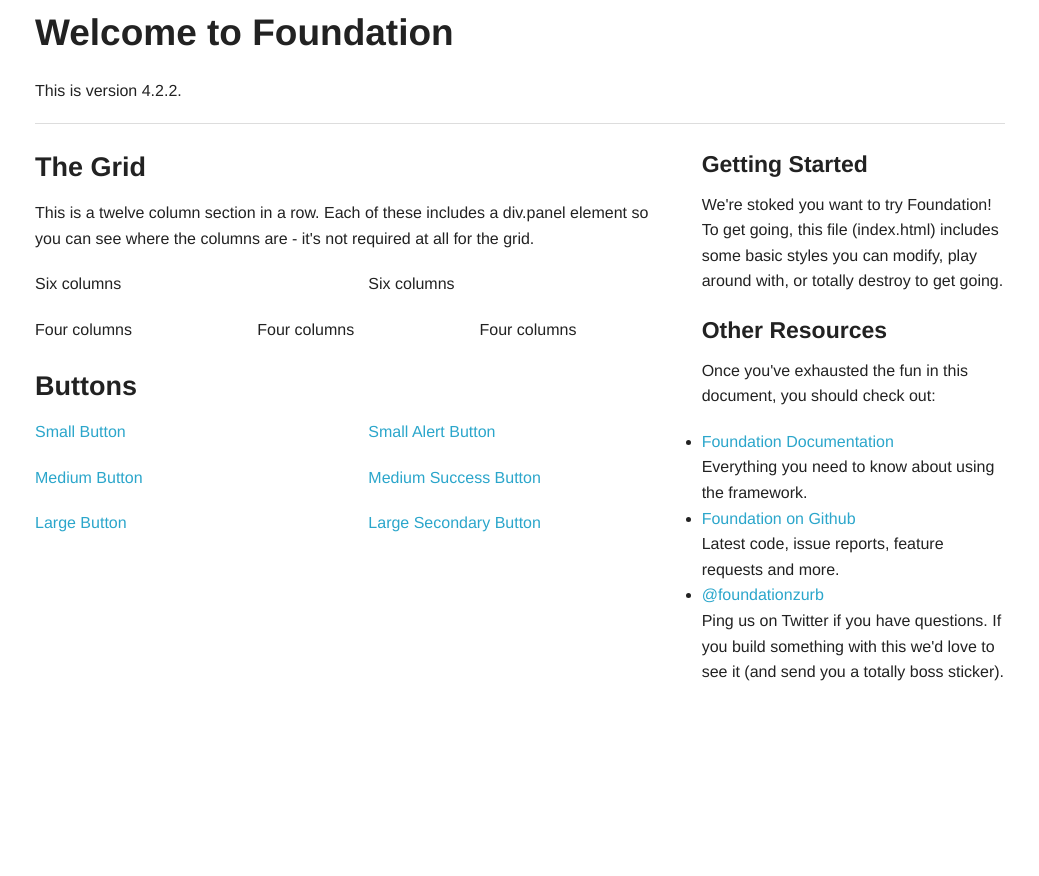
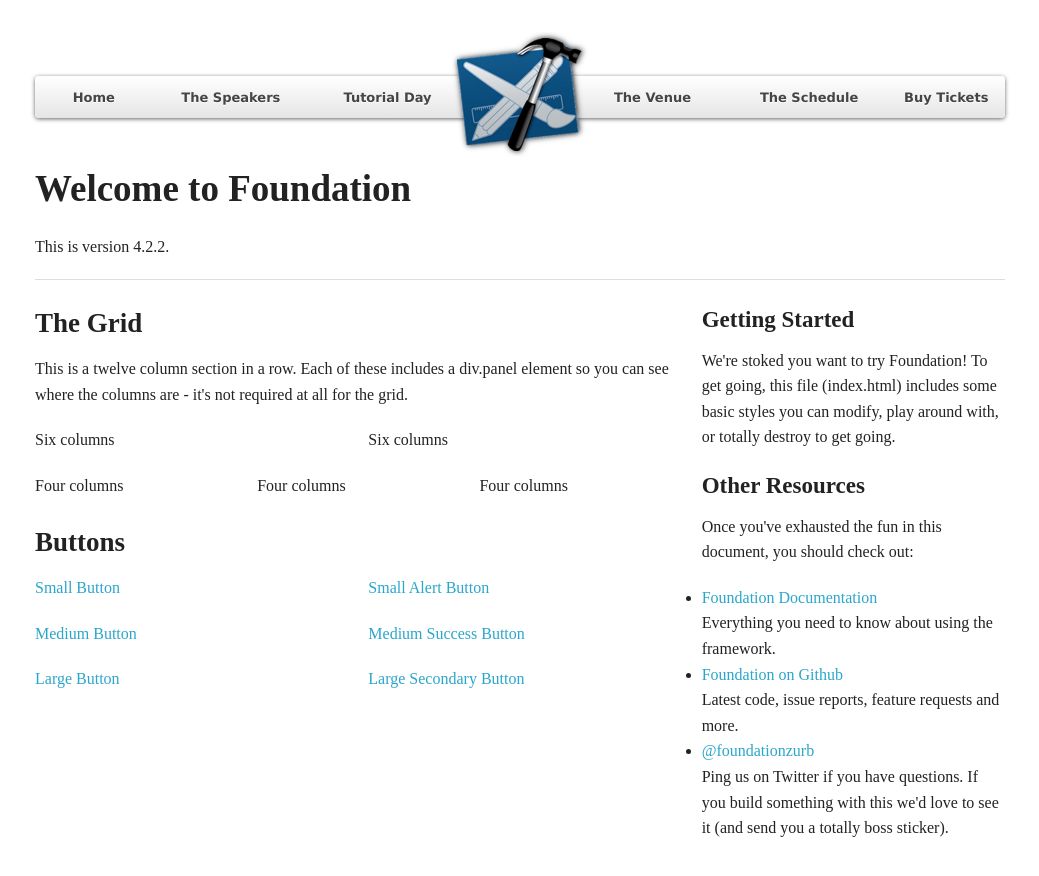
Before and after one commit to acf/nsscotland, a Jekyll site: the page built from master.html, in a window 1280 px wide. Shown: the top 876 px of the page, without its empty margins (120-1159 px from the left). Built offline with Jekyll 4.4.1, drawn with Linux system fonts in a browser that asks for light colours.

Commit message:
passable draft of large navigation

```diff
--- a/_layouts/twentythirteen.html
+++ b/_layouts/twentythirteen.html
@@ -5,9 +5,39 @@
     <meta charset="utf-8" />
     <title>{{ page.title }}</title>
     <link rel="stylesheet" href="/css/foundation/foundation.css" />
+    <link rel="stylesheet" href="/css/nsscotland-2013.css" />
     <script src="/js/vendor/custom.modernizr.js"></script>
+    <script type="text/javascript" src="//use.typekit.net/imm5mhg.js"></script>
+    <script type="text/javascript">try{Typekit.load();}catch(e){}</script>
   </head>
   <body>
+<!-- TOP NAVIGATION -->
+<div class="row" id="primary-navigation">
+  <div class="large-12 columns">
+    <h1>NSScotland</h1>
+    <nav>
+      <div class="row">
+        <div class="large-6 columns left-nav">
+          <ul>
+            <li class="large-3 columns"><a href="/">Home</a></li>
+            <li class="large-4 columns"><a href="/speakers">The Speakers</a></li>
+            <li class="large-4 columns pull-1"><a href="">Tutorial Day</a></li>
+          </ul>
+        </div>
+        <div class="large-6 columns right-nav">
+          <ul>
+            <li class="large-4 columns push-1"><a href="/">The Venue</a></li>
+            <li class="large-4 columns push-1 "><a href="/speakers">The Schedule</a></li>
+            <li class="large-3 columns"><a href="">Buy Tickets</a></li>
+          </ul>
+        </div>
+      </div>
+    </nav>
+  </div>
+</div>
+<!-- /TOP NAVIGATION -->
+
+
     {{ content }}
   </body>
 </html>
--- /dev/null
+++ b/css/nsscotland-2013.css
@@ -0,0 +1,57 @@
+html body {
+  font-family: "proxima-nova";
+}
+
+h1, h2, h3, h4, h5, h6 {
+  font-family: "proxima-nova";
+}
+
+/*--------------------------*/
+/* TOP NAVIGATION
+/*--------------------------*/
+#primary-navigation  {
+margin-top:2em;
+}
+#primary-navigation h1 {
+  background:url("/images/2013/nsscotland-logo.png") top left no-repeat;
+  height: 124px;
+  width: 136px;
+  text-indent:-9999px;
+  margin:0 auto;
+  position:relative;
+}
+#primary-navigation nav {
+  float:left;
+  background:#EAEAEA;
+  width:100%;
+  margin-top:-5em;
+  padding:0;
+  box-shadow: 0px 1px 4px 0px #656565;
+  border-radius:4px;
+  background: #ffffff; /* Old browsers */
+  background: -moz-linear-gradient(top, #ffffff 0%, #e5e5e5 100%); /* FF3.6+ */
+  background: -webkit-gradient(linear, left top, left bottom, color-stop(0%,#ffffff), color-stop(100%,#e5e5e5)); /* Chrome,Safari4+ */
+  background: -webkit-linear-gradient(top, #ffffff 0%,#e5e5e5 100%); /* Chrome10+,Safari5.1+ */
+  background: -o-linear-gradient(top, #ffffff 0%,#e5e5e5 100%); /* Opera 11.10+ */
+  background: -ms-linear-gradient(top, #ffffff 0%,#e5e5e5 100%); /* IE10+ */
+  background: linear-gradient(to bottom, #ffffff 0%,#e5e5e5 100%); /* W3C */
+  filter: progid:DXImageTransform.Microsoft.gradient( startColorstr='#ffffff', endColorstr='#e5e5e5',GradientType=0 ); /* IE6-9 */
+}
+
+#primary-navigation li{
+  list-style:none;
+  margin:0;
+  padding-top:0.5em;
+  padding-bottom:0.5em;
+  text-align:center;
+}
+#primary-navigation li a {
+  font-family: 'Lucida Grande', Helvetica, Verdana, sans-serif;
+  color:#454545;
+  font-size:13px;
+  line-height:25px;
+  text-shadow: rgb(255, 255, 255) 0px 1px 0px;
+  text-decoration:none;
+  font-weight:bold;
+}
+/*--------------------------*/
```
Also changed, not shown: images/2013/nsscotland-logo.png (added).
